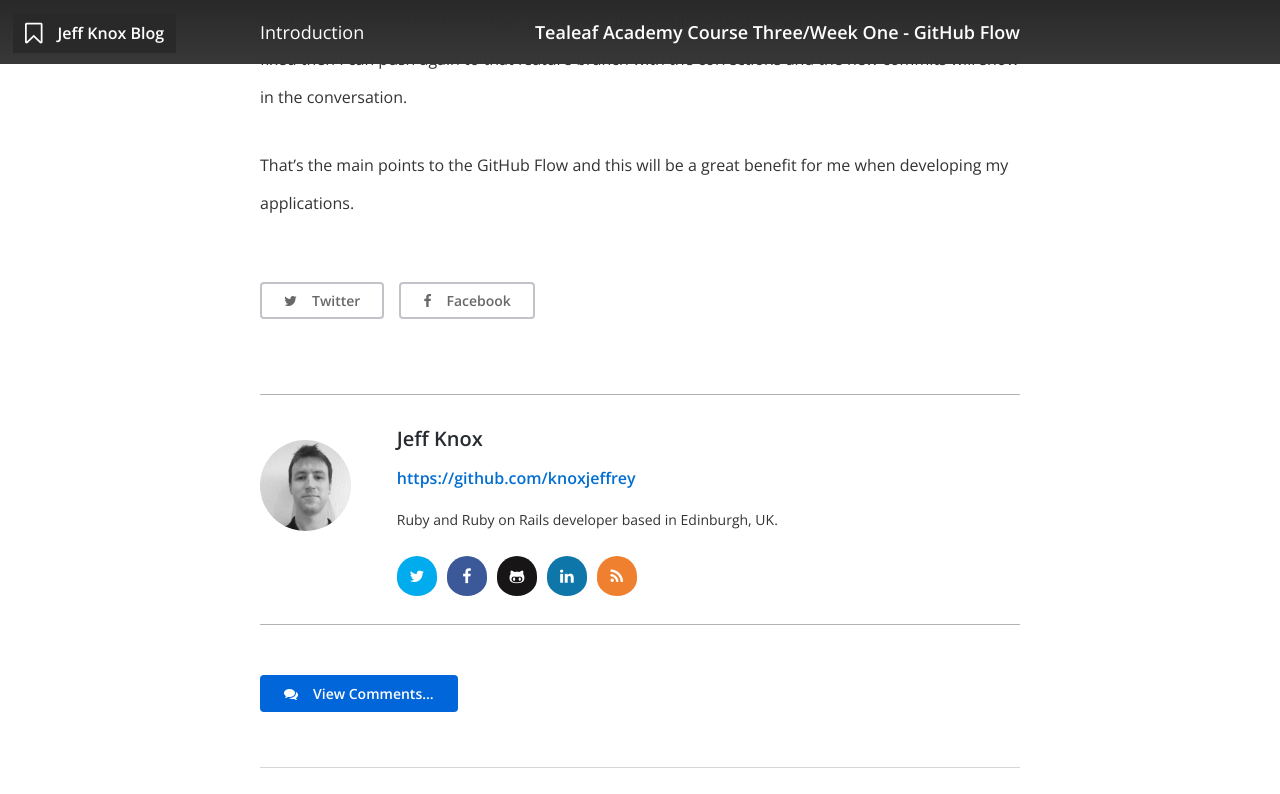
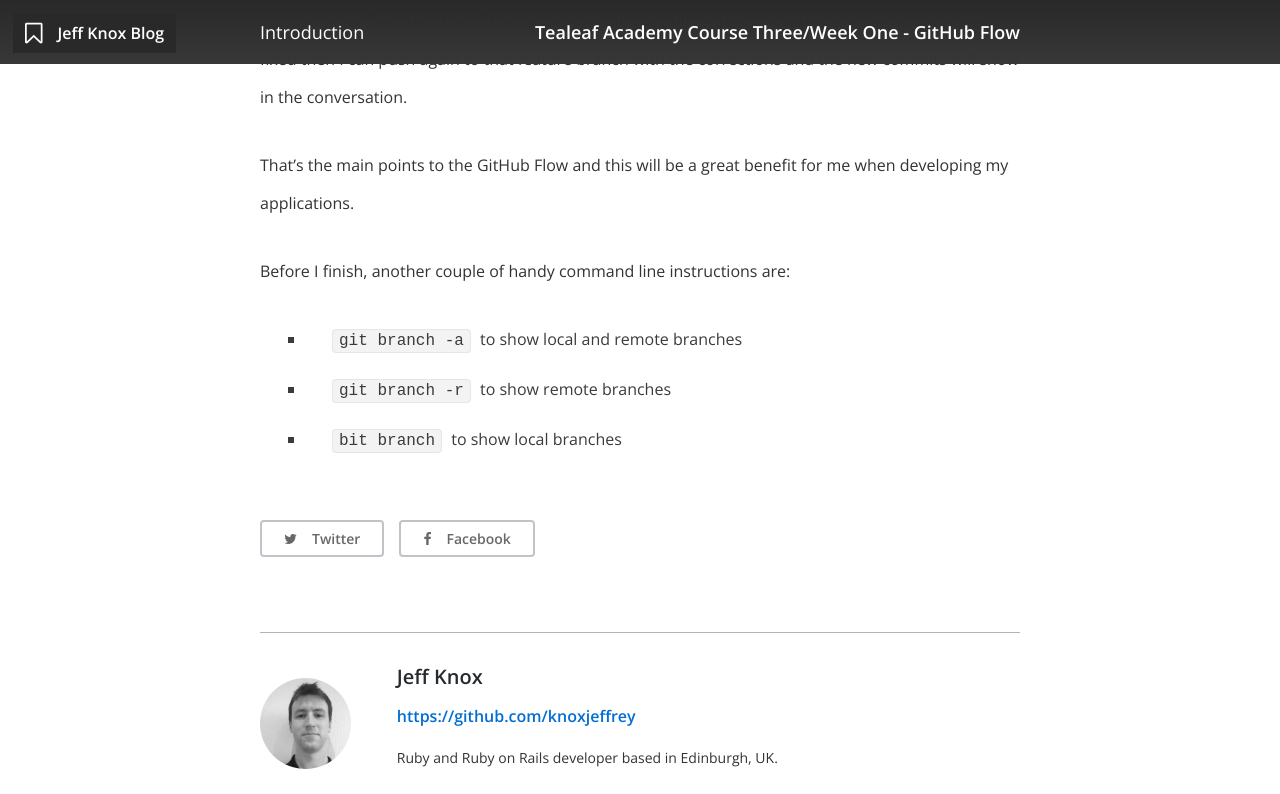
Before and after one commit to knoxjeffrey/knoxjeffrey.github.io, a Jekyll site: the page built from _posts/2015-02-09-course-three-week-one-github-flow.markdown, in a window 1280 px wide and 900 px high, scrolled down 1574 px, cut to the strip 0-794 px from the top of the window. Built offline with Jekyll 4.4.1, drawn with Linux system fonts in a browser that asks for light colours; nearby versions of some CDN libraries.

Commit message:
edit to github workfkow

````diff
--- a/_posts/2015-02-09-course-three-week-one-github-flow.markdown
+++ b/_posts/2015-02-09-course-three-week-one-github-flow.markdown
@@ -27,3 +27,9 @@
 Another great feature is that if I get a comment in the pull request conversations saying code needs fixed then I can push again to that feature branch with the corrections and the new commits will show in the conversation.
 
 That's the main points to the GitHub Flow and this will be a great benefit for me when developing my applications.
+
+Before I finish, another couple of handy command line instructions are:
+
+- ```git branch -a``` to show local and remote branches
+- ```git branch -r``` to show remote branches
+- ```bit branch``` to show local branches
````
